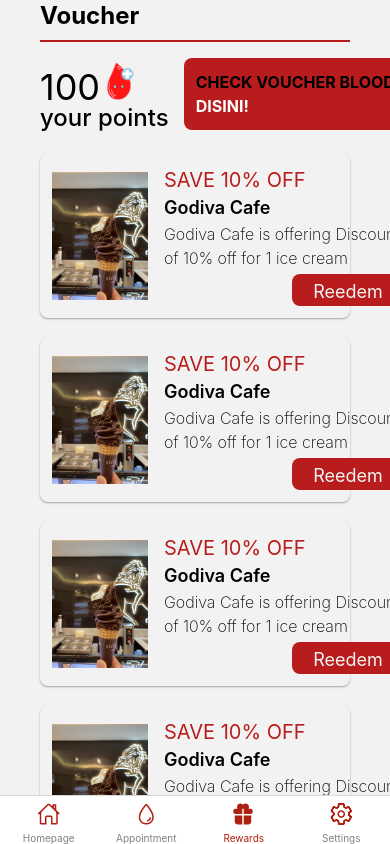
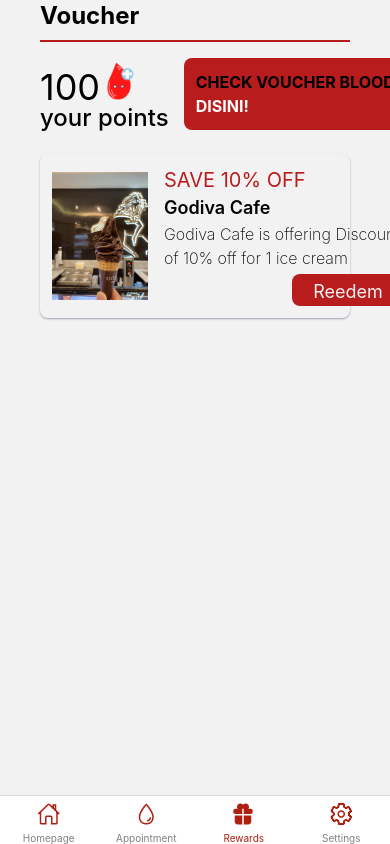
Before and after one commit to Blood-Buddy/client, a React Native app: screen /Rewards in a window 390 px wide. Built offline with nearby package versions, Linux system fonts and the light colour scheme.

Commit message:
feat: detail reward

```diff
--- a/src/navigators/StackNavigator.js
+++ b/src/navigators/StackNavigator.js
@@ -1,6 +1,8 @@
 import { createStackNavigator } from "@react-navigation/stack";
 import AccountInformasi from "../pages/AccountInformasi";
 import TabNavigator from "./TabNavigator";
+import DetailReward from "../pages/Rewards";
+import DetailRewards from "../pages/DetailRewards";
 
 const Stack = createStackNavigator();
 
@@ -10,14 +12,20 @@
       <Stack.Screen
         name="Profile"
         component={TabNavigator}
-        options={{ headerShown: false, title: 'Profile' }}
+        options={{ headerShown: false, title: "Profile" }}
       />
 
       <Stack.Screen
         name="Account Information"
         component={AccountInformasi}
-        options={{ headerShown: false}}
+        options={{ headerShown: false }}
       />
+    <Stack.Screen
+        name="Detail Rewards"
+        component={DetailRewards}
+        options={{ headerShown: false }}
+      />
+
     </Stack.Navigator>
   );
 }
--- /dev/null
+++ b/src/pages/DetailRewards.js
@@ -0,0 +1,66 @@
+import {
+  Image,
+  SafeAreaView,
+  ScrollView,
+  StyleSheet,
+  Text,
+  View,
+  TouchableOpacity,
+} from "react-native";
+import React from "react";
+
+export default function DetailRewards() {
+  return (
+    <ScrollView className="bg-[#F2F2F2]">
+      <SafeAreaView className="mx-5 px-5">
+        <View className="border-b-2 flex-row justify-between items-center border-b-red-700">
+          <Text className="font-bold text-2xl mb-2">Detail Reward</Text>
+        </View>
+
+        {/* gambar */}
+        <View className="mt-6">
+          <View className="bg-lime-300">
+            <Image
+              className="h-48"
+              source={{
+                uri: "https://blog.indodax.com/wp-content/uploads/2022/05/Poster-Deposit-di-Indodax-via-Indomaret_Blog_1200x520_Indodax-1024x444.jpg",
+              }}
+            />
+          </View>
+        </View>
+
+        <View className="flex flex-row bg-red-300">
+          {/* total point */}
+          <View className="bg-orange-800">
+            <View style={styles.pointsContainer} className="ml-5 bg-green-400">
+              <Image
+                source={require("../../assets/detailReward.png")}
+                style={styles.imgVoucher}
+              />
+              <Text className="text-4xl mt-2">100</Text>
+            </View>
+          </View>
+        </View>
+
+
+      </SafeAreaView>
+    </ScrollView>
+  );
+}
+
+const styles = StyleSheet.create({
+  borderBottom: {
+    borderBottomColor: "red",
+    borderBottomWidth: 1,
+  },
+  imgVoucher: {
+    marginLeft: -30,
+    width: 90,
+    height: 90,
+    backgroundColor: "green"
+  },
+  pointsContainer: {
+    flexDirection: "row",
+    alignItems: "center",
+  },
+});
--- a/src/pages/Rewards.js
+++ b/src/pages/Rewards.js
@@ -1,5 +1,3 @@
-
-
 import {
   Image,
   SafeAreaView,
@@ -11,7 +9,7 @@
 } from "react-native";
 import React from "react";
 
-  export default function Rewards() {
+export default function Rewards({ navigation }) {
   return (
     <ScrollView className="bg-[#F2F2F2]">
       <SafeAreaView className="mx-5 px-5">
@@ -79,133 +77,16 @@
 
             <View className="flex justify-end items-end m-">
               <View className="bg-red-700 p-1 mt-1 w-28 h-8 rounded-lg">
+                <TouchableOpacity
+                  onPress={() => {
+                    // navigation.removeListener;
+                    navigation.navigate("Detail Rewards");
+                  }}
+                >
                   <Text className="text-lg text-[#f2f2f2] text-center">
                     Reedem
                   </Text>
-                </View>
-              </View>
-            </View>
-          </View>
-
-          {/* card voucher */}
-          <View className="bg-[#F2F2F2] mt-5 p-3 rounded-lg shadow-sm shadow-gray-400 flex flex-row">
-            <View className="flex justify-center items-center">
-              <Image
-                source={require("../../assets/ice1.png")}
-                className="w-24 h-32 "
-              />
-            </View>
-
-            <View className="mx-4 w-60 m ">
-              <Text className="text-xl font-normal text-red-700">
-                SAVE 10% OFF
-              </Text>
-              <Text className="text-lg font-semibold">Godiva Cafe</Text>
-
-              <View>
-                <Text className="text-base font-extralight">
-                  Godiva Cafe is offering Discount of 10% off for 1 ice cream
-                </Text>
-              </View>
-
-              <View className="flex justify-end items-end m-">
-                <View className="bg-red-700 p-1 mt-1 w-28 h-8 rounded-lg">
-                  <Text className="text-lg text-[#f2f2f2] text-center">
-                    Reedem
-                  </Text>
-                </View>
-              </View>
-            </View>
-          </View>
-
-          {/* card voucher */}
-          <View className="bg-[#F2F2F2] mt-5 p-3 rounded-lg shadow-sm shadow-gray-400 flex flex-row">
-            <View className="flex justify-center items-center">
-              <Image
-                source={require("../../assets/ice1.png")}
-                className="w-24 h-32 "
-              />
-            </View>
-
-            <View className="mx-4 w-60 m ">
-              <Text className="text-xl font-normal text-red-700">
-                SAVE 10% OFF
-              </Text>
-              <Text className="text-lg font-semibold">Godiva Cafe</Text>
-
-              <View>
-                <Text className="text-base font-extralight">
-                  Godiva Cafe is offering Discount of 10% off for 1 ice cream
-                </Text>
-              </View>
-
-              <View className="flex justify-end items-end m-">
-                <View className="bg-red-700 p-1 mt-1 w-28 h-8 rounded-lg">
-                  <Text className="text-lg text-[#f2f2f2] text-center">
-                    Reedem
-                  </Text>
-                </View>
-              </View>
-            </View>
-          </View>
-
-          {/* card voucher */}
-          <View className="bg-[#F2F2F2] mt-5 p-3 rounded-lg shadow-sm shadow-gray-400 flex flex-row">
-            <View className="flex justify-center items-center">
-              <Image
-                source={require("../../assets/ice1.png")}
-                className="w-24 h-32 "
-              />
-            </View>
-
-            <View className="mx-4 w-60 m ">
-              <Text className="text-xl font-normal text-red-700">
-                SAVE 10% OFF
-              </Text>
-              <Text className="text-lg font-semibold">Godiva Cafe</Text>
-
-              <View>
-                <Text className="text-base font-extralight">
-                  Godiva Cafe is offering Discount of 10% off for 1 ice cream
-                </Text>
-              </View>
-
-              <View className="flex justify-end items-end m-">
-                <View className="bg-red-700 p-1 mt-1 w-28 h-8 rounded-lg">
-                  <Text className="text-lg text-[#f2f2f2] text-center">
-                    Reedem
-                  </Text>
-                </View>
-              </View>
-            </View>
-          </View>
-
-          {/* card voucher */}
-          <View className="bg-[#F2F2F2] mt-5 p-3 rounded-lg shadow-sm shadow-gray-400 flex flex-row">
-            <View className="flex justify-center items-center">
-              <Image
-                source={require("../../assets/ice1.png")}
-                className="w-24 h-32 "
-              />
-            </View>
-
-            <View className="mx-4 w-60 m ">
-              <Text className="text-xl font-normal text-red-700">
-                SAVE 10% OFF
-              </Text>
-              <Text className="text-lg font-semibold">Godiva Cafe</Text>
-
-              <View>
-                <Text className="text-base font-extralight">
-                  Godiva Cafe is offering Discount of 10% off for 1 ice cream
-                </Text>
-              </View>
-
-              <View className="flex justify-end items-end m-">
-                <View className="bg-red-700 p-1 mt-1 w-28 h-8 rounded-lg">
-                  <Text className="text-lg text-[#f2f2f2] text-center">
-                    Reedem
-                  </Text>
+                </TouchableOpacity>
               </View>
             </View>
           </View>
```
Also changed, not shown: assets/detailReward.png (added). Lines whose indentation alone changed are shown as unchanged.
